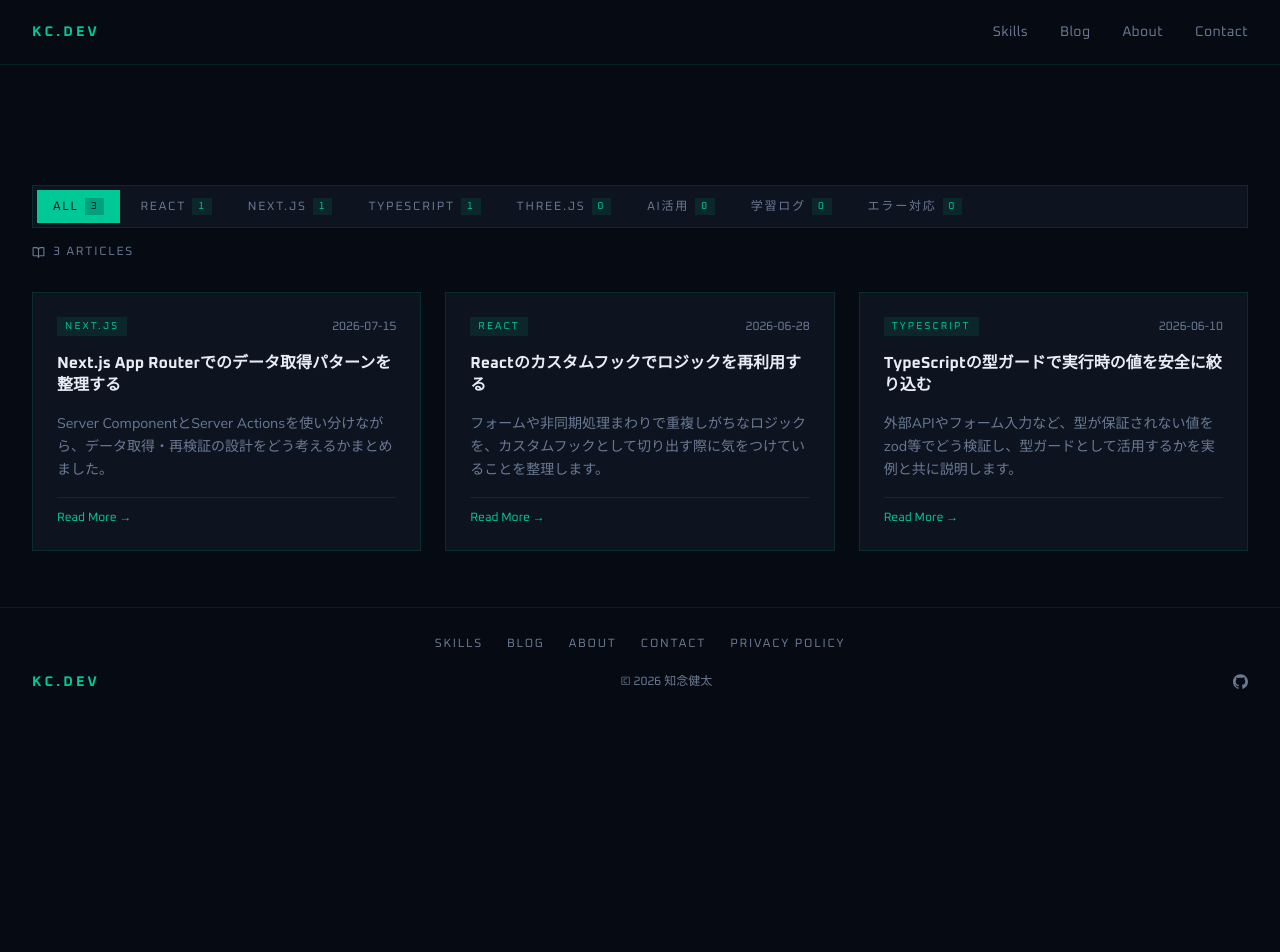
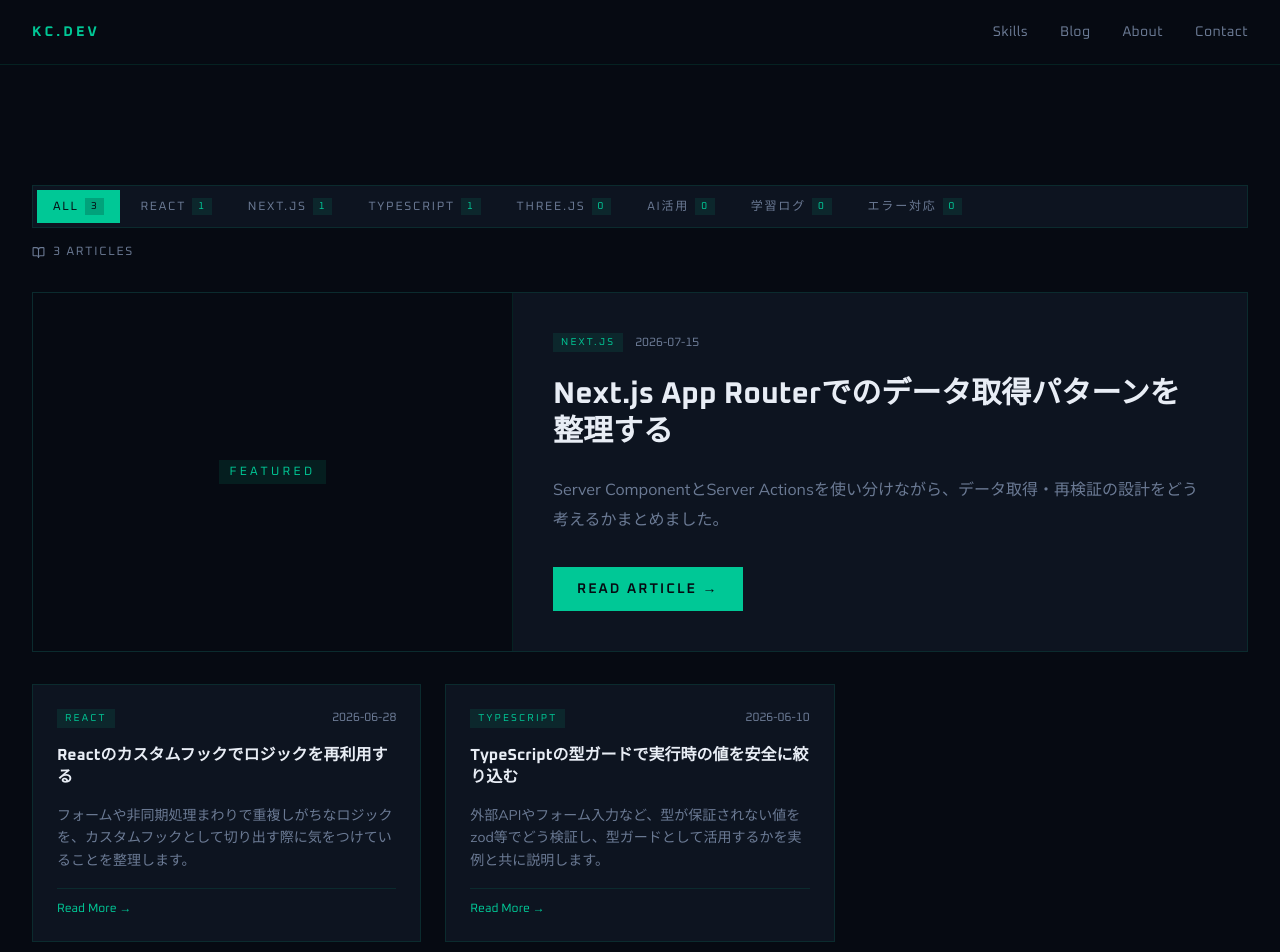
Before and after one commit to kenta-io/portfolio-site, a Next.js app: page /blog in a window 1280 px wide. Shown: the top 952 px of the page. Before the commit the page ends 800 px from the top, so only its background shows below. Built offline with nearby package versions, Linux system fonts and the light colour scheme.

Commit message:
feat: add featured post

```diff
--- a/src/app/blog/page.tsx
+++ b/src/app/blog/page.tsx
@@ -3,10 +3,12 @@ import { LuBookOpen } from "react-icons/lu";
 import {
   type BlogCategory,
   getBlogPosts,
+  getFeaturedBlogPost,
   slugToCategory,
 } from "@/lib/microcms";
 import { PostCard } from "@/components/blog/PostCard";
 import { CategoryFilter } from "@/components/blog/CategoryFilter";
+import { FeaturedPost } from "@/components/blog/FeaturedPost";
 
 export const metadata: Metadata = {
   title: "ブログ",
@@ -43,10 +45,16 @@ type BlogPageProps = {
 export default async function BlogPage({ searchParams }: BlogPageProps) {
   const { category: categorySlug } = await searchParams;
   const category = categorySlug ? slugToCategory(categorySlug) : undefined;
-  const [{ posts, total }, counts] = await Promise.all([
+  const [{ posts, total }, counts, featuredPost] = await Promise.all([
     getBlogPosts({ category }),
     getCategoryCounts(),
+    getFeaturedBlogPost(),
   ]);
+
+  const showFeatured = !category || featuredPost?.category === category;
+  const restPosts = showFeatured
+    ? posts.filter((post) => post.id !== featuredPost?.id)
+    : posts;
 
   return (
     <section className="pt-16">
@@ -63,8 +71,10 @@ export default async function BlogPage({ searchParams }: BlogPageProps) {
           </span>
         </div>
 
-        <div className="grid grid-cols-1 gap-4 md:grid-cols-2 md:gap-6 lg:grid-cols-3">
-          {posts.map((post) => (
+        {showFeatured && featuredPost && <FeaturedPost post={featuredPost} />}
+
+        <div className="mt-8 grid grid-cols-1 gap-4 md:grid-cols-2 md:gap-6 lg:grid-cols-3">
+          {restPosts.map((post) => (
             <PostCard key={post.id} post={post} />
           ))}
         </div>
--- /dev/null
+++ b/src/components/blog/FeaturedPost/index.tsx
@@ -0,0 +1,46 @@
+import Link from "next/link";
+import type { BlogPost } from "@/lib/microcms";
+
+type FeaturedPostProps = {
+  post: BlogPost;
+};
+
+export function FeaturedPost({ post }: FeaturedPostProps) {
+  return (
+    <article className="grid grid-cols-1 border border-border bg-card lg:grid-cols-[480px_1fr]">
+      <div className="relative flex min-h-[200px] items-center justify-center overflow-hidden bg-background lg:border-r lg:border-border">
+        <span className="font-heading relative bg-accent/10 px-2.5 py-1 text-xs uppercase tracking-[0.28em] text-accent">
+          Featured
+        </span>
+      </div>
+
+      <div className="flex flex-col gap-5 p-6 md:p-8 lg:gap-6 lg:p-10">
+        <div className="flex flex-wrap items-center gap-3">
+          <span className="font-heading bg-accent/10 px-2 py-0.5 text-[10px] uppercase tracking-[0.22em] text-accent">
+            {post.category}
+          </span>
+          <span className="font-heading text-xs text-muted-foreground">
+            {post.publishedAt}
+          </span>
+        </div>
+
+        <h2 className="font-heading text-xl font-bold leading-tight md:text-2xl lg:text-3xl">
+          {post.title}
+        </h2>
+
+        <p className="text-sm leading-[1.85] text-muted-foreground md:text-base">
+          {post.excerpt}
+        </p>
+
+        <div className="mt-auto pt-2">
+          <Link
+            href={`/blog/${post.id}`}
+            className="font-heading inline-flex items-center gap-2 bg-accent px-6 py-3 text-sm font-semibold uppercase tracking-[0.15em] text-accent-foreground transition-opacity hover:opacity-85"
+          >
+            Read Article →
+          </Link>
+        </div>
+      </div>
+    </article>
+  );
+}
--- a/src/lib/microcms.ts
+++ b/src/lib/microcms.ts
@@ -265,3 +265,11 @@ export function slugToCategory(slug: string): BlogCategory | undefined {
     ([, value]) => value === slug,
   )?.[0];
 }
+
+export async function getFeaturedBlogPost(): Promise<BlogPost | null> {
+  const sorted = [...MOCK_BLOG_POSTS].sort((a, b) =>
+    a.publishedAt < b.publishedAt ? 1 : -1,
+  );
+
+  return sorted[0] ?? null;
+}
```
